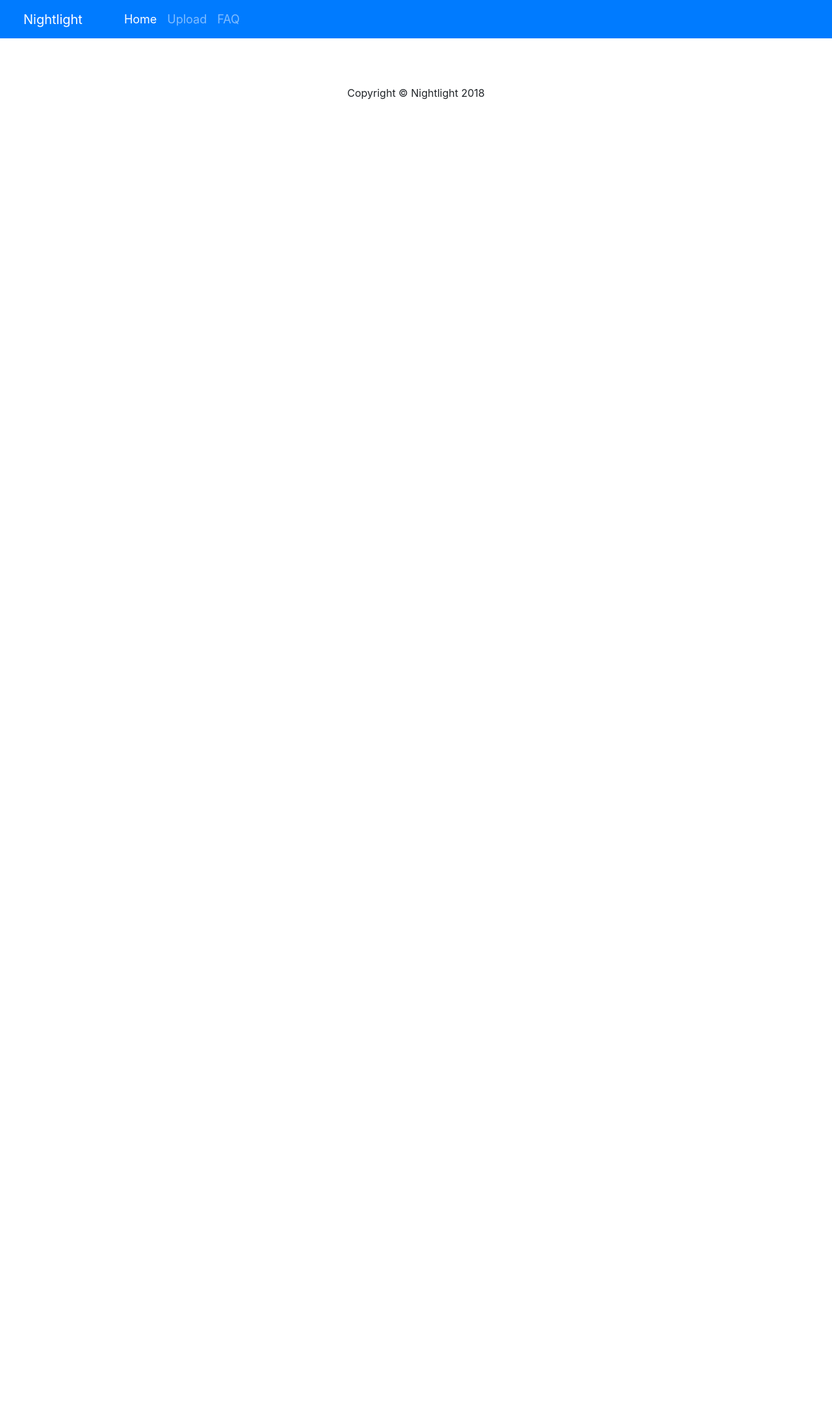
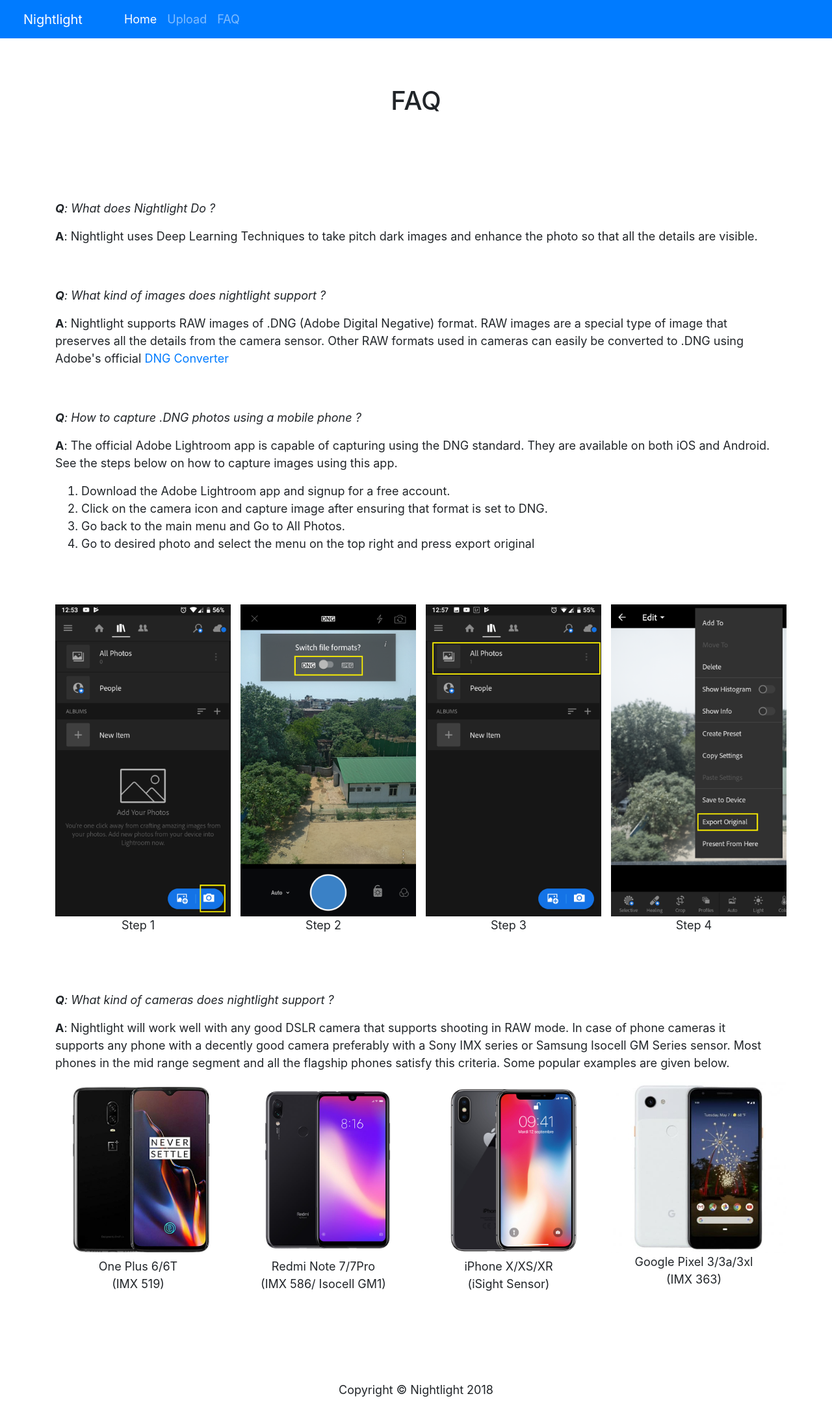
Before and after one commit to compscikaran/nightlight-web, a Django app: page /faq/ in a window 1280 px wide. Shown: the whole page at 65% size. Before the commit the page ends 153 px from the top, so only its background shows below. Run offline with Django 3.2, Linux system fonts and the light colour scheme; some libraries are stand-ins or nearby versions.

Commit message:
Added FAQ Page
Signed-off-by: Karan Gupta <gkaran184@gmail.com>

```diff
--- a/static/assets/main.css
+++ b/static/assets/main.css
@@ -1,4 +1,4 @@
-a,label {
+a,label, p, ol {
     font-size: 18px;
 }
 form {
--- a/templates/info/faq.html
+++ b/templates/info/faq.html
@@ -1 +1,102 @@
 {% extends 'base.html' %}
+{% block content %}
+{% load static %}
+<div class="container">
+    <div class="row">
+        <div class="col-lg-12">
+            <h1 style="text-align:center">FAQ</h1><br><br><br><br><br>
+        </div>
+    </div>
+    <div class="row">
+            <div class="col-lg-12">
+                <p><i><b>Q</b>: What does Nightlight Do ?</i></p>
+                <p><b>A</b>: Nightlight uses Deep Learning Techniques to take pitch dark images and enhance the photo so that all the details are visible.
+                </p>
+            </div>
+    </div>
+    <br><br>
+    <div class="row">
+        <div class="col-lg-12">
+            <p><i><b>Q</b>: What kind of images does nightlight support ?</i></p>
+            <p><b>A</b>: Nightlight supports RAW images of .DNG (Adobe Digital Negative) format. RAW images are a special type of image that
+                preserves all the details from the camera sensor.
+                Other RAW formats used in cameras can easily
+                be converted to .DNG using Adobe's official <a href="https://helpx.adobe.com/in/photoshop/using/adobe-dng-converter.html">
+                DNG Converter</a>
+            </p>
+        </div>
+    </div>
+    <br><br>
+    <div class="row">
+        <div class="col-lg-12">
+            <p><i><b>Q</b>: How to capture .DNG photos using a mobile phone ?</i></p>
+            <p><b>A</b>: The official Adobe Lightroom app is capable of capturing using the DNG standard. They are available on both iOS and Android.
+                <br>See the steps below on how to capture images using this app.<br>
+                <ol>
+                    <li>
+                        Download the Adobe Lightroom app and signup for a free account.
+                    </li>
+                    <li>
+                        Click on the camera icon and capture image after ensuring that format is set to DNG.
+                    </li>
+                    <li>
+                        Go back to the main menu and Go to All Photos.
+                    </li>
+                    <li>
+                        Go to desired photo and select the menu on the top right and press export original
+                    </li>
+                </ol>
+                <br><br>
+            </p>
+        </div>
+    </div>
+    <div class="row">
+            <div class="col-md-3">
+                <img src="{% static 'assets/s1.png' %}" width="270px" height="auto">
+                <br><p style="text-align:center">Step 1</p>
+            </div>
+            <div class="col-md-3">
+                <img src="{% static 'assets/s2.png' %}" width="270px" height="auto">
+                <br><p style="text-align:center">Step 2</p>
+            </div>
+            <div class="col-md-3">
+                <img src="{% static 'assets/s3.png' %}" width="270px" height="auto">
+                <br><p style="text-align:center">Step 3</p>
+            </div>
+            <div class="col-md-3">
+                <img src="{% static 'assets/s4.png' %}" width="270px" height="auto">
+                <br><p style="text-align:center">Step 4</p>
+            </div>
+    </div>
+    <br><br><br>
+    <div class="row">
+            <div class="col-lg-12">
+                <p><i><b>Q</b>: What kind of cameras does nightlight support ?</i></p>
+                <p><b>A</b>: Nightlight will work well with any good DSLR camera that supports shooting in RAW mode.
+                    In case of phone cameras it supports any phone with a decently good camera preferably with a
+                    Sony IMX series or Samsung Isocell GM Series sensor. Most phones in the mid range segment and all the flagship phones satisfy this criteria.
+                    Some popular examples are given below.
+                </p>
+            </div>
+    </div>
+    <div class="row">
+            <div class="col-md-3">
+                <img src="{% static 'assets/p1.jpg' %}" width="270px" height="auto">
+                <br><p style="text-align:center">One Plus 6/6T <br> (IMX 519)</p>
+            </div>
+            <div class="col-md-3">
+                <img src="{% static 'assets/p2.jpg' %}" width="270px" height="auto">
+                <br><p style="text-align:center">Redmi Note 7/7Pro <br> (IMX 586/ Isocell GM1)</p>
+            </div>
+            <div class="col-md-3">
+                <img src="{% static 'assets/p3.jpg' %}" width="270px" height="auto">
+                <br><p style="text-align:center">iPhone X/XS/XR <br> (iSight Sensor)</p>
+            </div>
+            <div class="col-md-3">
+                <img src="{% static 'assets/p4.jpg' %}" width="270px" height="auto">
+                <br><p style="text-align:center">Google Pixel 3/3a/3xl <br> (IMX 363)</p>
+            </div>
+    </div>
+    <br><br><br><br><br>
+</div>
+{% endblock content %}
```
Also changed, not shown: static/assets/p1.jpg (added), static/assets/p2.jpg (added), static/assets/p3.jpg (added), static/assets/p4.jpg (added), static/assets/s1.png (added), static/assets/s2.png (added), static/assets/s3.png (added), static/assets/s4.png (added).
